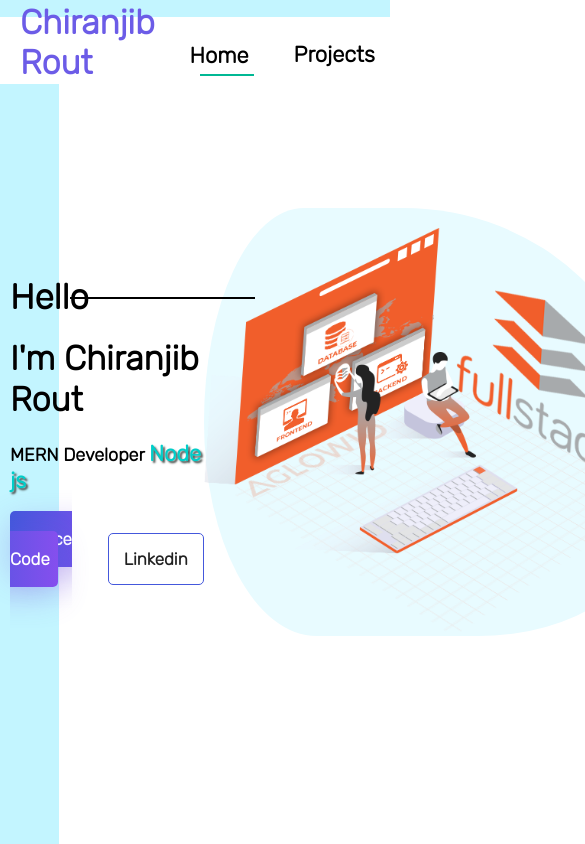
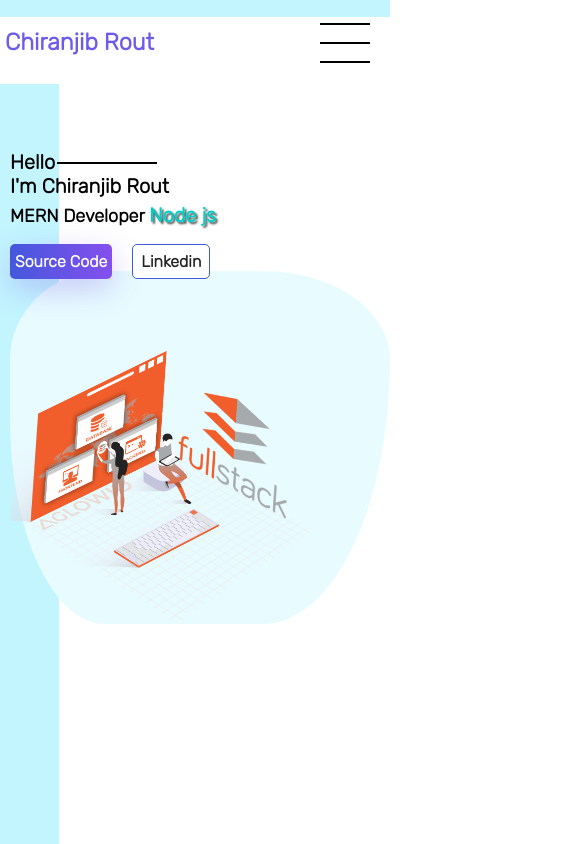
Before and after one commit to Chiranjivnit/portfolio, a React app: page / in a window 390 px wide. Shown: the top 844 px of the page, 585 px wide, since content can reach past the window. Built offline with nearby package versions, Linux system fonts and the light colour scheme.

Commit message:
all mobile device view css updared

```diff
--- a/src/App.css
+++ b/src/App.css
@@ -74,9 +74,9 @@
 .home a::before{
   content: "";
   position: absolute;
-  top: 100%;
-  left: 0%;
-  width: 100%;
+  top: 96%;
+  left: -23%;
+  width: 120%;
   height: 2px;
   background-color:#00b894;
   transition: all 0.5s linear;
@@ -156,6 +156,7 @@ main{
 @keyframes changeSkill {
   15%{content: "MongoDB";}
   20%{content: "Express js";}
+  30%{content:"Javascript"}
   40%{content: "React js";}
   60%{content: "Node js";}
   80%{content: "HTML5";}
@@ -256,8 +257,8 @@ main{
   .home a::before{
     content: "";
     position: absolute;
-    top: 100%;
-    left: 0%;
+    top: 81%;
+    left: -14%;
     width: 100%;
     height: 2px;
     background-color:#00b894;
@@ -588,7 +589,7 @@ main{
       background-color: #636e72;
   }
 }
-@media only screen and (min-width: 414px) and (max-width: 767px) {
+@media screen and (min-width: 414px) and (max-width: 767px) {
   main{
     display: block;
     align-items: center;
@@ -735,6 +736,7 @@ main{
   @keyframes changeSkill {
     15%{content: "MongoDB";}
     20%{content: "Express js";}
+    30%{content:"Javascript"}
     40%{content: "React js";}
     60%{content: "Node js";}
     80%{content: "HTML5";}
@@ -790,3 +792,420 @@ main{
   }
 
 }
+
+@media screen and (max-width: 480px) {
+  main{
+    display: block;
+    align-items: center;
+    margin-right: 0px;
+  }
+  .toggleBtn{
+    display:block;
+    width: 50px;
+    position:absolute;
+    right:20px;
+    top:10px;
+  }
+  .toggleBtn span{
+    display:inline-block;
+    width:100%;
+    height:2px;
+    background-color: #000;
+  }
+  .nav {
+    width: 100%;
+    height: 10vh;
+    display: flex;
+    justify-content: space-between;
+    align-items: center;
+    background-image: linear-gradient(to top, #fff 80%, #c3f5ff 20%);
+    font-weight: bold;
+    overflow: hidden;
+    position: fixed;
+    top: 0;
+  }
+  .top_header{
+    margin-top: 60px;
+    position: fixed;
+  }
+  .leftlogo {
+    width: 60%;
+    display: flex;
+    justify-content: flex-start;
+    align-items: flex-start;
+    animation: logo 2s linear infinite;
+    animation-direction: alternate;
+    color:#6c5ce7;
+    font-weight: bolder;
+    font-size: 20px;
+  }
+  @keyframes logo {
+    from{padding-left: 10px;}
+    to{padding-right: 10px;}
+  }
+  .navigation{
+    display:none;
+  }
+  .rightMenu{
+    width: 20%;
+    height:40%;
+    display: flex;
+    flex-direction: column;
+    justify-content: flex-start;
+    background: midnightblue;
+    align-items: center;
+    margin-right: 10px;
+    border-radius: 10px;
+    margin-top: -17px;
+  }
+  .rightMenu a{
+    font-size: 10px;
+    font-weight:900;
+    margin: 10px;
+    color: whitesmoke;
+    text-decoration: none;
+    padding:0px;
+  }
+  .rightMenu .project {
+    font-size: 12px;
+    text-decoration: none;
+    color: whitesmoke;
+    font-weight: 900;
+    position: relative;
+    margin: 0px;
+    margin-top: 10px;
+    margin-bottom: 10px;
+  }
+  .rightMenuResumeView{
+    width: 50%;
+    height: 15%;
+    display: flex;
+    flex-direction: row;
+    justify-content: space-between;
+    background: midnightblue;
+    align-items: center;
+    margin-right: 10px;
+    border-radius: 10px;
+    margin-top: 70px;
+  }
+  .rightMenuResumeView a{
+    font-size: 10px;
+    font-weight:900;
+    margin: 9px;
+    color: whitesmoke;
+    text-decoration: none;
+  }
+  .rightContainer img{
+    max-width: 300px;
+    margin-top: 80px;
+    text-align: center;
+  }
+  .leftContainer{
+    margin-top: 40px;
+    display:flex;
+    justify-content: space-between;
+  }
+  .leftContainer h3{
+    font-size: 20px;
+    margin-bottom: 0px;
+    position: relative;
+    margin-top: 50px;
+  }
+  .leftContainer h3::after{
+    width: 100px;
+    height: 2px;
+    position: absolute;
+    top: 52%;
+    left: 23%;
+    background: #000;
+  }
+
+  .leftContainer h1{
+    font-size: 20px;
+  }
+  .leftContainer h2{
+    font-weight: 900;
+    font-size: 18px;
+    margin-top: 5px;
+    margin-bottom: 25px;
+  }
+  .content_change::after{
+    content: "";
+    animation: changeSkill 10s infinite linear;
+    color: #00cec9;
+    text-shadow: 2px 2px 2px rgb(73, 80, 77);
+    font-weight: 600;
+    font-size:20px;
+  }
+  @keyframes changeSkill {
+    15%{content: "MongoDB";}
+    20%{content: "Express js";}
+    30%{content:"Javascript"}
+    40%{content: "React js";}
+    60%{content: "Node js";}
+    80%{content: "HTML5";}
+    100%{content: "CSS3";}
+  }
+  .toggleNavBar{
+    display:flex;
+    flex-direction: column;
+    justify-content: flex-end;
+    align-items: flex-end;
+    width:100px;
+    background:#00b894;
+
+  }
+ .toggleNavBar a{
+   display:flex;
+ }
+  .leftContainer .button1, .button2{
+    font-size: 16px;
+  }
+  .rightContainer{
+    border-radius: 30% 40% 40% 30% / 30% 30% 90% 70%  ;
+    background: #e8fbff;
+  }
+  .button1{
+    padding: 8px 5px;
+  }
+  .button1:hover{
+  }
+  .button2{
+    padding: 7px 8px;
+    margin-left: 20px;
+  }
+  .button2:hover{
+    color: #fff;
+    background-image: linear-gradient(to right, #4458dc 0%, #854fee 100%);
+    box-shadow: 0 10px 30px rgba(118, 85, 225, 0.3);
+    transition: all 0.5s ease;
+  }
+  .pdfViewer{
+    margin: 80px 20px 20px 0px;
+  }
+  .toggleResumePdfViewer{
+      font-family: sans-serif;
+      display: flex;
+      justify-content: space-around;
+      align-items: center;
+      width:100%;
+      height: 80%;
+      text-align: center;
+      margin: 10px 20px 20px 0px;
+      background-color: #636e72;
+  }
+
+}
+@media screen and (max-width: 320px) {
+  main{
+    display: block;
+    align-items: center;
+    margin-right: 0px;
+  }
+  .toggleBtn{
+    display:block;
+    width: 50px;
+    position:absolute;
+    right:15px;
+    top:10px;
+  }
+  .toggleBtn span{
+    display:inline-block;
+    width:100%;
+    height:2px;
+    background-color: #000;
+  }
+  .nav {
+    width: 100%;
+    height: 12vh;
+    display: flex;
+    justify-content: space-between;
+    align-items: center;
+    background-image: linear-gradient(to top, #fff 80%, #c3f5ff 20%);
+    font-weight: bold;
+    overflow: hidden;
+    position: fixed;
+    top: 0;
+  }
+  .top_header{
+    margin-top: 60px;
+    position: fixed;
+  }
+  .leftlogo {
+    width: 60%;
+    display: flex;
+    justify-content: flex-start;
+    align-items: flex-start;
+    animation: logo 2s linear infinite;
+    animation-direction: alternate;
+    color:#6c5ce7;
+    font-weight: bolder;
+    font-size: 20px;
+  }
+  @keyframes logo {
+    from{padding-left: 10px;}
+    to{padding-right: 10px;}
+  }
+  .navigation{
+    display:none;
+  }
+  .rightMenu{
+    width: 20%;
+    height:40%;
+    display: flex;
+    flex-direction: column;
+    justify-content: flex-start;
+    background: midnightblue;
+    align-items: center;
+    margin-right: 10px;
+    border-radius: 10px;
+    margin-top: -23px;
+  }
+  .rightMenu a{
+    font-size: 10px;
+    font-weight:900;
+    margin: 10px;
+    color: whitesmoke;
+    text-decoration: none;
+    padding:0px;
+  }
+  .home a::before{
+    content: "";
+    position: absolute;
+    top: 100%;
+    left: -60%;
+    width: 160%;
+    height: 2px;
+    background-color:#00b894;
+    transition: all 0.5s linear;
+  }
+  .rightMenu .project {
+    font-size: 12px;
+    text-decoration: none;
+    color: whitesmoke;
+    font-weight: 900;
+    position: relative;
+    margin: 0px;
+    margin-top: 10px;
+    margin-bottom: 0px;
+  }
+  .rightMenuResumeView{
+    width: 50%;
+    height: 15%;
+    display: flex;
+    flex-direction: row;
+    justify-content: space-between;
+    background: midnightblue;
+    align-items: center;
+    margin-right: 10px;
+    border-radius: 10px;
+    margin-top: 70px;
+  }
+  .rightMenuResumeView a{
+    font-size: 10px;
+    font-weight:900;
+    margin: 9px;
+    color: whitesmoke;
+    text-decoration: none;
+  }
+  .rightContainer img{
+    max-width: 300px;
+    margin-top: 80px;
+    text-align: center;
+  }
+  .leftContainer{
+    margin-top: 30px;
+    display:flex;
+    justify-content: space-between;
+  }
+  .leftContainer h3{
+    font-size: 20px;
+    margin-bottom: 0px;
+    position: relative;
+    margin-top: 50px;
+  }
+  .leftContainer h3::after{
+    width: 100px;
+    height: 2px;
+    position: absolute;
+    top: 52%;
+    left: 23%;
+    background: #000;
+  }
+
+  .leftContainer h1{
+    font-size: 20px;
+  }
+  .leftContainer h2{
+    font-weight: 900;
+    font-size: 15px;
+    margin-top: 5px;
+    margin-bottom: 25px;
+  }
+  .content_change::after{
+    content: "";
+    animation: changeSkill 10s infinite linear;
+    color: #00cec9;
+    text-shadow: 2px 2px 2px rgb(73, 80, 77);
+    font-weight: 600;
+    font-size:18px;
+  }
+  @keyframes changeSkill {
+    15%{content: "MongoDB";}
+    20%{content: "Express";}
+    30%{content:"Javascript"}
+    40%{content: "React";}
+    60%{content: "Node js";}
+    80%{content: "HTML5";}
+    100%{content: "CSS3";}
+  }
+  .toggleNavBar{
+    display:flex;
+    flex-direction: column;
+    justify-content: flex-end;
+    align-items: flex-end;
+    width:100px;
+    background:#00b894;
+
+  }
+ .toggleNavBar a{
+   display:flex;
+ }
+  .leftContainer .button1, .button2{
+    font-size: 16px;
+  }
+  .rightContainer{
+    border-radius: 30% 40% 40% 30% / 30% 30% 90% 70%  ;
+    background: #e8fbff;
+  }
+  .button1{
+    padding: 8px 5px;
+  }
+  .button1:hover{
+  }
+  .button2{
+    padding: 7px 8px;
+    margin-left: 20px;
+  }
+  .button2:hover{
+    color: #fff;
+    background-image: linear-gradient(to right, #4458dc 0%, #854fee 100%);
+    box-shadow: 0 10px 30px rgba(118, 85, 225, 0.3);
+    transition: all 0.5s ease;
+  }
+  .pdfViewer{
+    margin: 80px 20px 20px 0px;
+  }
+  .toggleResumePdfViewer{
+      font-family: sans-serif;
+      display: flex;
+      justify-content: space-around;
+      align-items: center;
+      width:100%;
+      height: 80%;
+      text-align: center;
+      margin: 10px 20px 20px 0px;
+      background-color: #636e72;
+  }
+
+}
```
